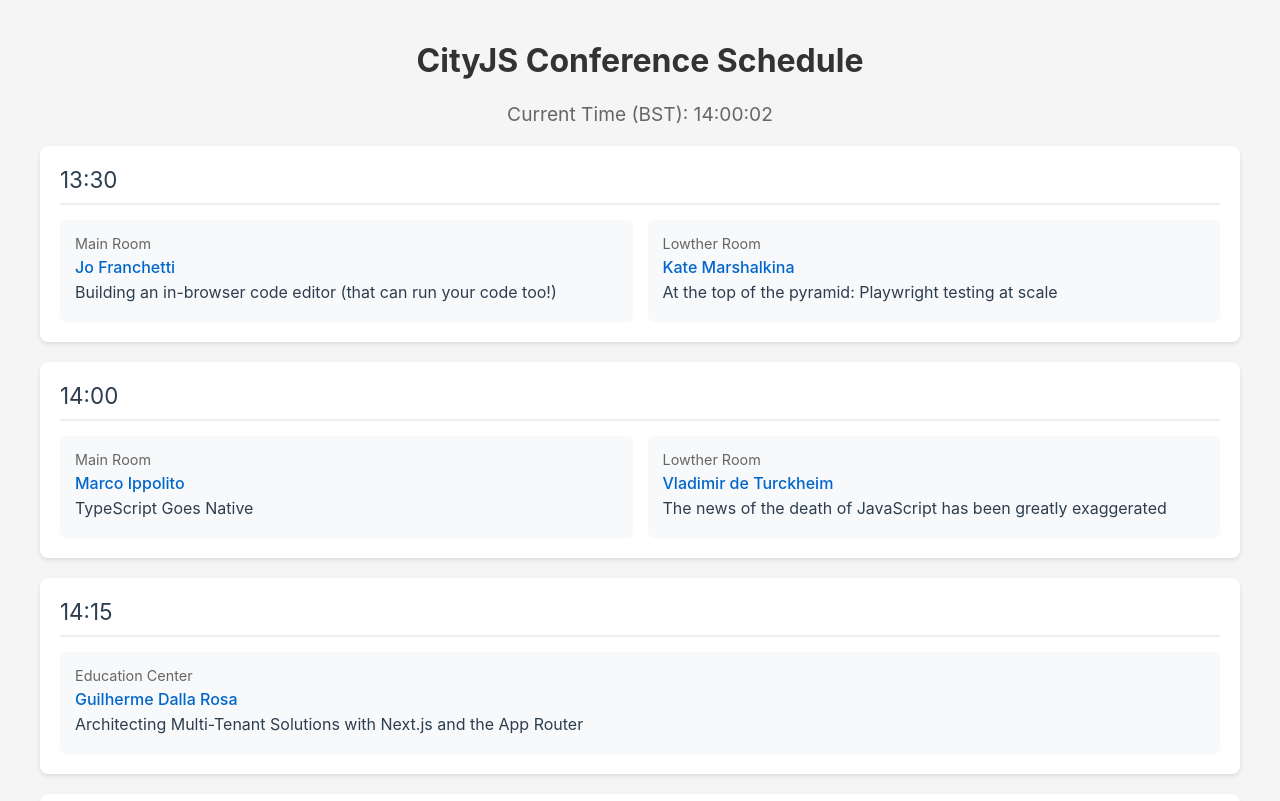
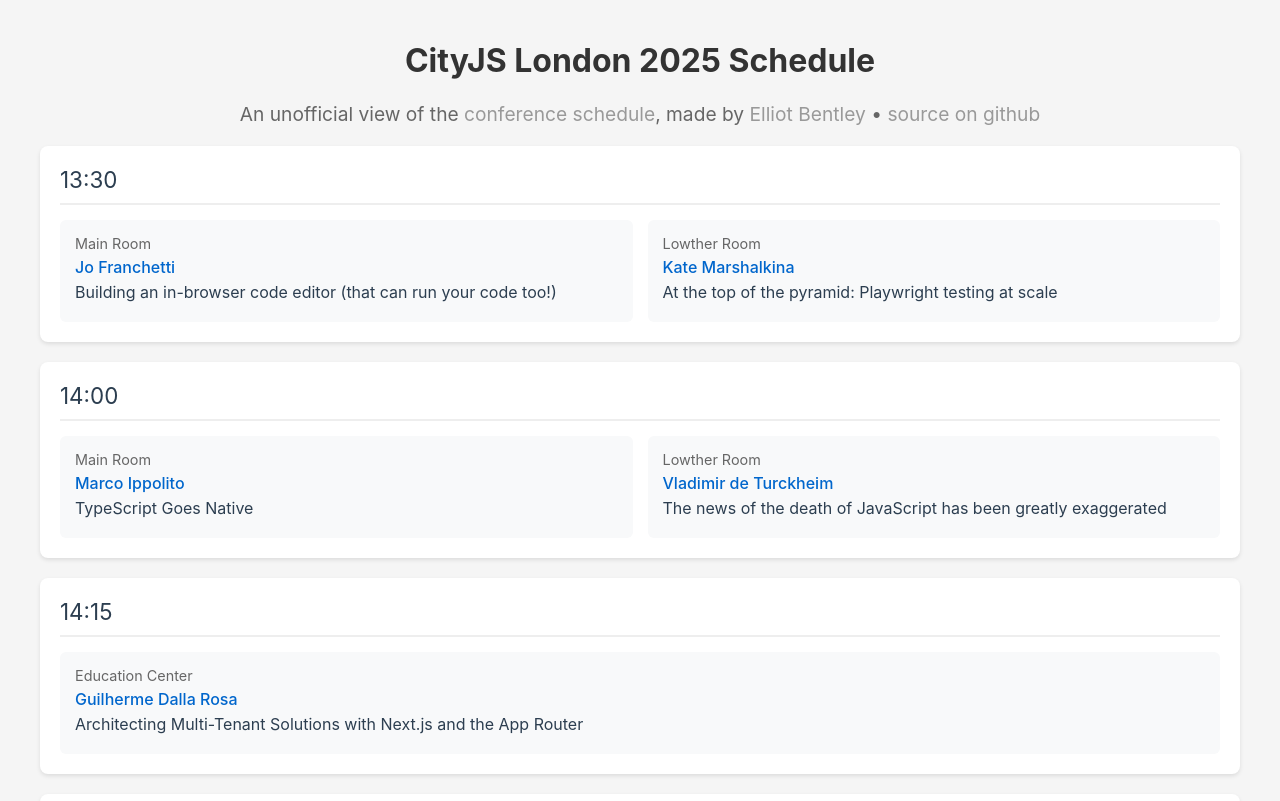
Before and after one commit to ejb/cityjs25-schedule, a plain HTML site: page index.html in a window 1280 px wide. Shown: the top 801 px of the page. Drawn offline with Linux system fonts and the light colour scheme.

Commit message:
Add links

```diff
--- a/index.html
+++ b/index.html
@@ -3,7 +3,7 @@
   <head>
     <meta charset="UTF-8" />
     <meta name="viewport" content="width=device-width, initial-scale=1.0" />
-    <title>CityJS Conference Schedule</title>
+    <title>CityJS London 2025 Schedule</title>
     <style>
       body {
         font-family: -apple-system, BlinkMacSystemFont, "Segoe UI", Roboto,
@@ -86,10 +86,27 @@
         border-radius: 8px;
         margin-top: 20px;
       }
+      .subtitle {
+        text-align: center;
+        margin-bottom: 20px;
+        font-size: 1.2em;
+        color: #666;
+      }
+      .subtitle a {
+        color: #999;
+      }
     </style>
   </head>
   <body>
-    <h1>CityJS Conference Schedule</h1>
+    <h1>CityJS London 2025 Schedule</h1>
+    <p class="subtitle">
+      An unofficial view of the
+      <a href="https://london.cityjsconf.org/schedule" target="_blank"
+        >conference schedule</a
+      >, made by <a href="https://elliotbentley.com">Elliot Bentley</a>
+      •
+      <a href="https://github.com/ejb/cityjs25-schedule">source on github</a>
+    </p>
     <div class="current-time" id="current-time"></div>
     <div class="schedule-container" id="schedule"></div>
 
@@ -127,11 +144,9 @@
           // Update the schedule every minute
           setInterval(() => {
             renderSchedule(data);
-            updateCurrentTime();
           }, 60000);
 
           // Initial current time display
-          updateCurrentTime();
         } catch (error) {
           console.error("Error fetching schedule:", error);
           document.getElementById("schedule").innerHTML =
```
